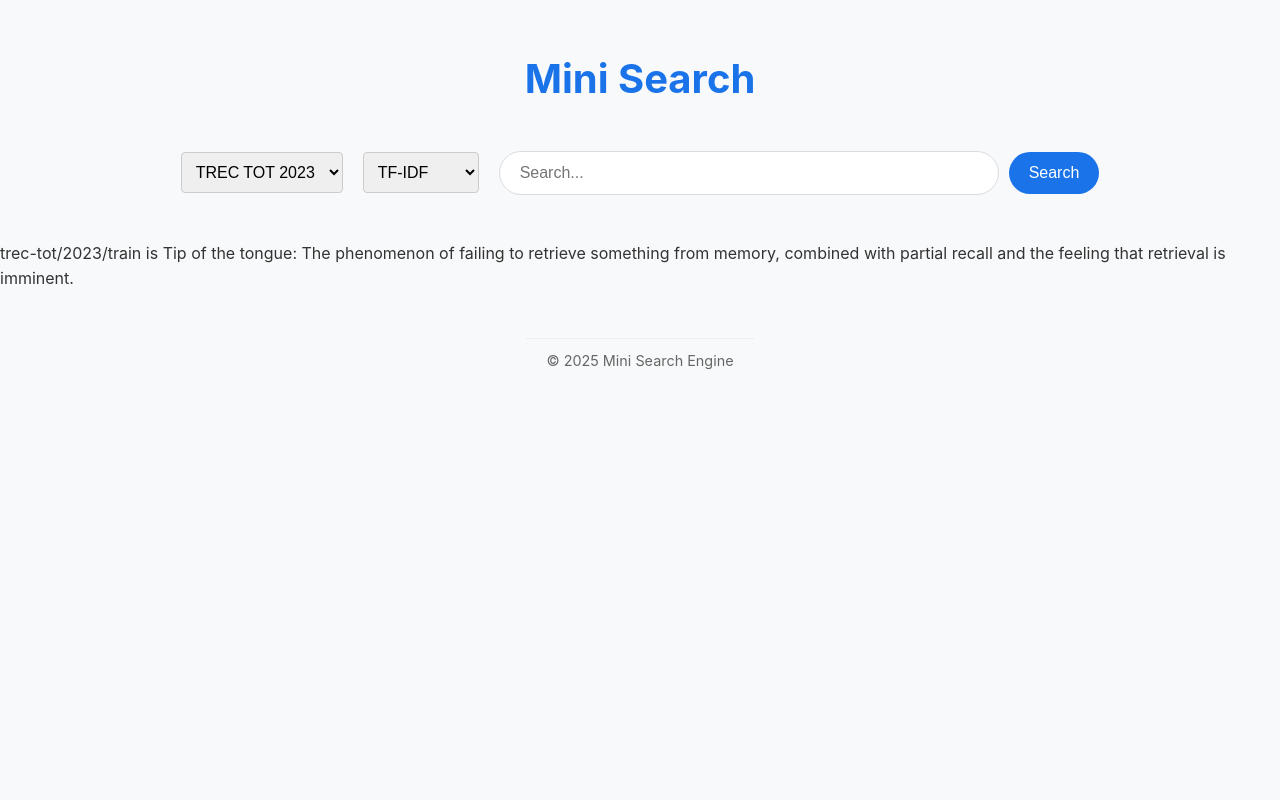
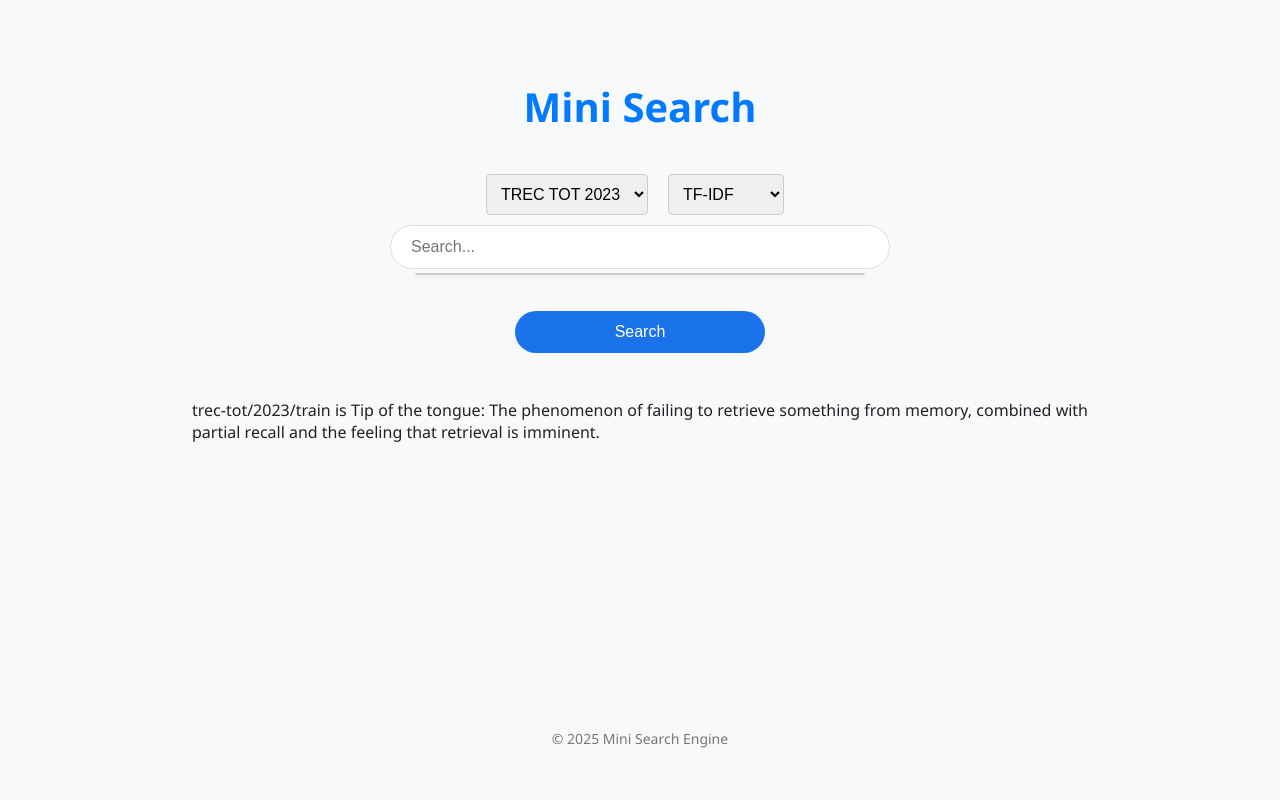
Before and after one commit to NaelEbrahim/Information-Retrieval-System-Search-Engine-, a Flask app: page /search in a window 1280 px wide. Run offline with Flask 3, Linux system fonts and the light colour scheme; parts of the project's set-up code (start-up, migrations or seed data) failed here and were passed over.

Commit message:
feat(search): Implement query suggestion feature
This commit introduces a query suggestion feature to enhance the search experience.

- Adds a `QuerySuggestionService` to generate suggestions based on semantic and syntactic analysis.
- Integrates the service with a new `/suggest` API endpoint in the Flask app.
- Updates the frontend with a real-time suggestion box that appears as the user types in the search bar.
- Refines the overall UI with significant CSS updates for a more modern look and feel.
- Truncates long document previews on the results page for better readability.

```diff
--- a/app.py
+++ b/app.py
@@ -1,10 +1,12 @@
-from flask import Flask, render_template, request
+from flask import Flask, render_template, request, jsonify
 from search_engine import SearchEngine
+from services.query_suggestion_service import QuerySuggestionService
 
 app = Flask('__main__')
 
 # Initialize the search engine once
 search_engine = SearchEngine()
+query_suggestion_service = QuerySuggestionService()
 
 @app.route('/')
 def index():
@@ -33,5 +35,13 @@ def document(doc_id):
         return render_template('not_found.html', doc=doc, dataset=dataset)
     return render_template('document.html', doc=doc, dataset=dataset)
 
+@app.route('/suggest')
+def suggest():
+    """Returns a list of query suggestions."""
+    query = request.args.get('query', '')
+    dataset = request.args.get('dataset', default='trec-tot/2023/train')
+    suggestions = query_suggestion_service.get_suggestions(query, dataset_name=dataset)
+    return jsonify(suggestions)
+
 if __name__ == '__main__':
-    app.run(debug=False)
+    app.run(debug=True)
--- a/static/css/style.css
+++ b/static/css/style.css
@@ -1,11 +1,111 @@
-/* General Body Styling */
+:root {
+    --blue: #1a73e8;
+    --gray-light: #f8f9fa;
+    --gray-medium: #dadce0;
+    --text: #202124;
+}
+
+* {
+    box-sizing: border-box;
+}
+
+header {
+    padding: 20px;
+    text-align: center;
+}
+
 body {
-    font-family: -apple-system, BlinkMacSystemFont, "Segoe UI", Roboto, "Helvetica Neue", Arial, sans-serif;
-    line-height: 1.6;
+    font-family: 'Segoe UI', Tahoma, Geneva, Verdana, sans-serif;
     margin: 0;
     padding: 0;
-    background-color: #f8f9fa;
-    color: #333;
+    background-color: var(--gray-light);
+    color: var(--text);
+    display: flex;
+    flex-direction: column;
+    align-items: center;
+    min-height: 100vh;
+    padding: 2rem;
+}
+
+p {
+    text-align: justify;
+}
+
+h1 {
+    font-size: 2.5rem;
+    color: var(--blue);
+}
+
+form {
+    display: flex;
+    justify-content: center;
+    align-items: center;
+    gap: 10px;
+    margin-bottom: 30px;
+    flex-direction: column;
+    flex-wrap: wrap;
+}
+
+.search-bar {
+    margin-bottom: 2rem;
+    padding: 12px 20px;
+    width: 60vw;
+    max-width: 500px;
+    border: 1px solid var(--gray-medium);
+    border-radius: 24px;
+    font-size: 16px;
+    outline: none;
+    background: white;
+    transition: box-shadow 0.2s ease;
+}
+
+.search-bar:focus {
+    box-shadow: 0 0 5px rgba(26, 115, 232, 0.5);
+    border-color: var(--blue);
+}
+
+.search-btn {
+    width: 50%;
+    padding: 12px 20px;
+    font-size: 16px;
+    background-color: var(--blue);
+    color: white;
+    border: none;
+    border-radius: 24px;
+    cursor: pointer;
+    transition: background-color 0.2s ease;
+}
+
+.search-btn:hover {
+    background-color: #1558b0;
+}
+
+.result {
+    background: white;
+    margin: 10px auto;
+    padding: 20px;
+    width: 90%;
+    max-width: 700px;
+    text-align: left;
+    border-radius: 12px;
+    box-shadow: 0 2px 4px rgba(0,0,0,0.05);
+    border: 1px solid #e0e0e0;
+}
+
+a {
+    color: var(--blue);
+    text-decoration: none;
+}
+
+a:hover {
+    text-decoration: underline;
+}
+
+footer {
+    margin-top: auto;
+    padding: 20px;
+    font-size: 14px;
+    color: #777;
 }
 
 /* Container */
@@ -15,7 +115,7 @@ body {
   padding: 20px;
   background-color: #fff;
   border-radius: 8px;
-    box-shadow: 0 2px 4px rgba(0,0,0,0.1);
+  box-shadow: 0 2px 4px rgba(0, 0, 0, 0.1);
 }
 
 /* Header */
@@ -32,6 +132,49 @@ header h1 a {
 /* Search Form */
 .search-container {
   text-align: center;
+  position: relative;
+}
+
+#suggestions {
+  position: absolute;
+  width: 90%;
+  border: 1px solid #ccc;
+  background-color: #fff;
+  top: 48px;
+  left: 50%;
+  transform: translateX(-50%);
+  z-index: 1000;
+  border-radius: 4px;
+  box-shadow: 0 2px 4px rgba(0, 0, 0, 0.1);
+}
+
+#suggestions .suggestion-item {
+  display: block;
+  padding: 10px;
+  text-decoration: none;
+  color: #333;
+  flex: 9;
+}
+
+#suggestions .suggestion-item:hover {
+  background-color: #f2f2f2;
+}
+
+#suggestions .add-query {
+  color: var(--blue);
+  padding: 10px;
+  flex: 1;
+  justify-content: center;
+}
+
+#suggestions .add-query:hover {
+  cursor: pointer;
+  background-color: #f2f2f2;
+}
+
+/* suggustion got visible on anchor hover */
+a:hover + #suggestions {
+  display: block;
 }
 
 .search-container form {
@@ -40,59 +183,8 @@ header h1 a {
   margin-top: 20px;
 }
 
-.search-container input[type="text"] {
-    width: 70%;
-    padding: 10px;
-    border: 1px solid #ccc;
-    border-radius: 4px 0 0 4px;
-    font-size: 16px;
-}
-
-.search-container button {
-    padding: 10px 20px;
-    border: none;
-    background-color: #007bff;
-    color: white;
-    border-radius: 0 4px 4px 0;
-    cursor: pointer;
-    font-size: 16px;
-}
-
 .search-container button:hover {
   background-color: #0056b3;
-}
-
-/* Results Page */
-.results-container h2 {
-    color: #333;
-    border-bottom: 2px solid #eee;
-    padding-bottom: 10px;
-}
-
-.results-list {
-    list-style: none;
-    padding: 0;
-}
-
-.results-list li {
-    margin-bottom: 20px;
-    padding: 15px;
-    border: 1px solid #ddd;
-    border-radius: 4px;
-}
-
-.results-list h3 a {
-    text-decoration: none;
-    color: #007bff;
-}
-
-.results-list .score {
-    font-size: 0.9em;
-    color: #666;
-}
-
-.results-list .snippet {
-    color: #444;
 }
 
 /* Back Link */
@@ -113,6 +205,13 @@ header h1 a {
   margin-bottom: 10px;
 }
 
+.flex-row {
+  display: flex;
+  flex-direction: row;
+  align-items: center;
+  gap: 10px;
+}
+
 /* Dataset select */
 select {
   padding: 10px;
@@ -122,12 +221,8 @@ select {
   margin-right: 10px;
 }
 
-/* Footer */
-footer {
-    text-align: center;
-    margin-top: 30px;
-    padding-top: 10px;
-    border-top: 1px solid #eee;
-    font-size: 0.9em;
-    color: #666;
+@media screen and (min-width: 600px) {
+    body {
+        padding: 2rem 12rem;
     }
+}
--- a/templates/base.html
+++ b/templates/base.html
@@ -4,114 +4,11 @@
     <meta charset="utf-8">
     <title>Mini Search</title>
     <meta name="viewport" content="width=device-width, initial-scale=1">
-    <style>
-        :root {
-            --blue: #1a73e8;
-            --gray-light: #f8f9fa;
-            --gray-medium: #dadce0;
-            --text: #202124;
-        }
-
-        * {
-            box-sizing: border-box;
-        }
-
-        body {
-            font-family: 'Segoe UI', Tahoma, Geneva, Verdana, sans-serif;
-            margin: 0;
-            padding: 0;
-            background-color: var(--gray-light);
-            color: var(--text);
-            display: flex;
-            flex-direction: column;
-            align-items: center;
-            min-height: 100vh;
-        }
-
-        header {
-            padding: 20px;
-            text-align: center;
-        }
-
-        h1 {
-            font-size: 2.5rem;
-            color: var(--blue);
-        }
-
-        form {
-            display: flex;
-            justify-content: center;
-            align-items: center;
-            gap: 10px;
-            margin-bottom: 30px;
-            flex-wrap: wrap;
-        }
-
-        .search-bar {
-            padding: 12px 20px;
-            width: 60vw;
-            max-width: 500px;
-            border: 1px solid var(--gray-medium);
-            border-radius: 24px;
-            font-size: 16px;
-            outline: none;
-            background: white;
-            transition: box-shadow 0.2s ease;
-        }
-
-        .search-bar:focus {
-            box-shadow: 0 0 5px rgba(26, 115, 232, 0.5);
-            border-color: var(--blue);
-        }
-
-        .search-btn {
-            padding: 12px 20px;
-            font-size: 16px;
-            background-color: var(--blue);
-            color: white;
-            border: none;
-            border-radius: 24px;
-            cursor: pointer;
-            transition: background-color 0.2s ease;
-        }
-
-        .search-btn:hover {
-            background-color: #1558b0;
-        }
-
-        .result {
-            background: white;
-            margin: 10px auto;
-            padding: 20px;
-            width: 90%;
-            max-width: 700px;
-            text-align: left;
-            border-radius: 12px;
-            box-shadow: 0 2px 4px rgba(0,0,0,0.05);
-            border: 1px solid #e0e0e0;
-        }
-
-        a {
-            color: var(--blue);
-            text-decoration: none;
-        }
-
-        a:hover {
-            text-decoration: underline;
-        }
-
-        footer {
-            margin-top: auto;
-            padding: 20px;
-            font-size: 14px;
-            color: #777;
-        }
-    </style>
     <link rel="stylesheet" href="{{ url_for('static', filename='css/style.css') }}">
 </head>
 <body>
     <header>
-        <h1>Mini Search</h1>
+        <h1><a href="{{ url_for('index') }}">Mini Search</a></h1>
     </header>
 
     {% block content %}{% endblock %}
--- a/templates/index.html
+++ b/templates/index.html
@@ -2,18 +2,21 @@
 
 {% block content %}
 <form action="{{ url_for('search') }}" method="get">
-    <!-- dataset select -->
+    <div class="flex-row">
         <select name="dataset" id="dataset">
             <option value="trec-tot/2023/train" {% if request.args.get('dataset') == 'trec-tot/2023/train' %}selected{% endif %}>TREC TOT 2023</option>
             <option value="antique/train" {% if request.args.get('dataset') == 'antique/train' %}selected{% endif %}>Antique</option>
         </select>
-    <!-- model select -->
         <select name="model_type" id="model_type">
             <option value="tfidf" {% if request.args.get('model_type') == 'tfidf' %}selected{% endif %}>TF-IDF</option>
             <option value="word2vec" {% if request.args.get('model_type') == 'word2vec' %}selected{% endif %}>Word2Vec</option>
             <option value="hybrid" {% if request.args.get('model_type') == 'hybrid' %}selected{% endif %}>Hybrid</option>
         </select>
-    <input class="search-bar" type="text" name="query" placeholder="Search..." value="{{ request.args.get('query', '') }}" required>
+    </div>
+    <div class="search-container">
+        <input class="search-bar" type="text" name="query" placeholder="Search..." value="{{ request.args.get('query', '') }}" required autocomplete="off">
+        <div id="suggestions"></div>
+    </div>
     <button class="search-btn" type="submit">Search</button>
 </form>
 
@@ -22,6 +25,37 @@
 </p>
 
 <script>
+    const searchBar = document.querySelector('.search-bar');
+    const suggestionsDiv = document.getElementById('suggestions');
+
+    const debounceTime = 300;
+
+    const debounce = (fn, delay = 300) => {
+        let timer;
+        return (...args) => {
+            clearTimeout(timer);
+            timer = setTimeout(() => fn(...args), delay);
+        };
+    };
+
+    searchBar.addEventListener('keyup', debounce(async () => {
+        const query = searchBar.value;
+        const dataset = document.getElementById('dataset').value;
+        if (query.length < 3) {
+            suggestionsDiv.innerHTML = '';
+            return;
+        }
+
+        const response = await fetch(`/suggest?query=${query}&dataset=${dataset}`);
+        const suggestions = await response.json();
+
+        let html = '';
+        suggestions.forEach(s => {
+            html += `<div class="flex-row"><a class="suggestion-item" href="/search?query=${s}&dataset=${dataset}">${s}</a> <bold class="add-query">+</bold></div>`;
+        });
+        suggestionsDiv.innerHTML = html;
+    }, debounceTime));
+
     // onchange datasets update dataset info
     document.getElementById('dataset').addEventListener('change', function() {
         const dataset = this.value;
@@ -32,6 +66,15 @@
             datasetInfo.innerHTML = 'ANTIQUE is a non-factoid question answering dataset based on the questions and answers of Yahoo! Webscope L6';
         }
     });
+
+    document.addEventListener('click', function(e) {
+        if (e.target.classList.contains('add-query')) {
+            const query = e.target.previousElementSibling.textContent;
+            searchBar.value = query;
+            suggestionsDiv.innerHTML = '';
+            searchBar.focus();
+        }
+    });
 </script>
 
 {% endblock %}
--- a/templates/results.html
+++ b/templates/results.html
@@ -16,7 +16,11 @@
     {% for r in results %}
         <div class="result">
             <a href="/document/{{ r.doc_id }}?dataset={{ dataset }}"><h3>{{ r.doc_id }} <small>(score: {{ r.score }})</small></h3></a>
+            {% if r.text|length > 300 %}
             <p>{{ r.text[:300] }}...</p>
+            {% else %}
+            <p>{{ r.text }}</p>
+            {% endif %}
         </div>
     {% endfor %}
 {% else %}
```
Also changed, not shown: services/query_suggestion_service.py (added, +84 -0 lines). Lines whose indentation alone changed are shown as unchanged.
